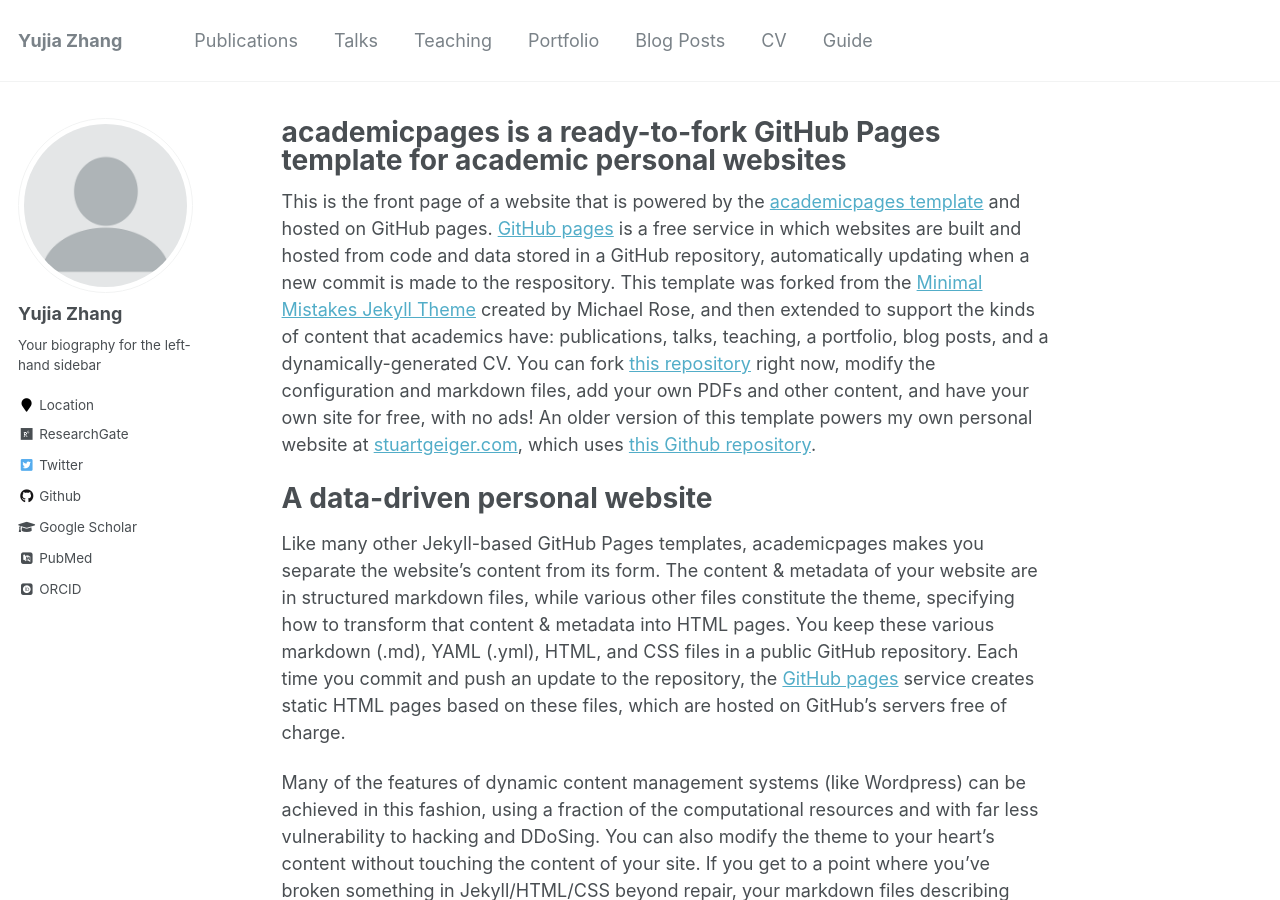
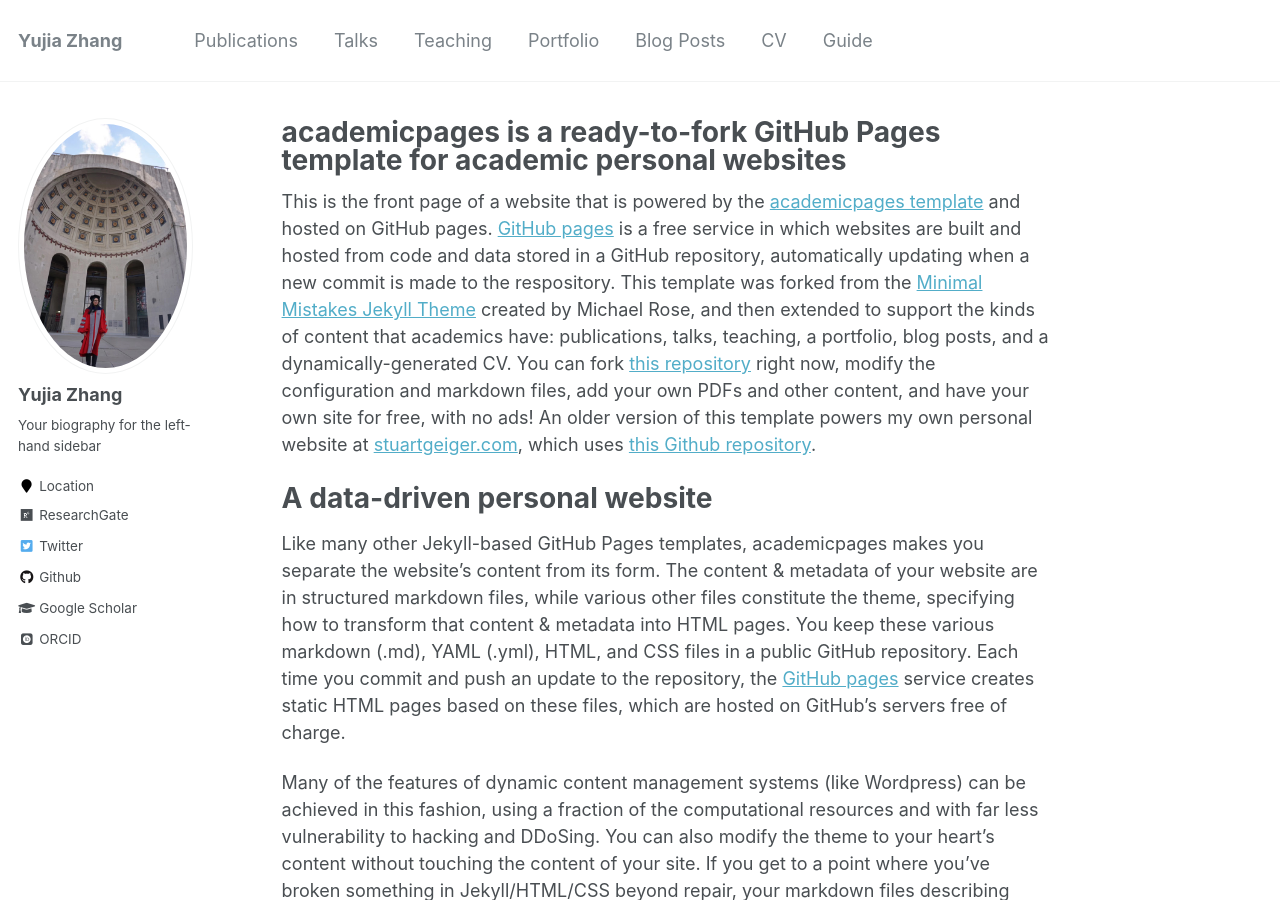
Before and after one commit to yujiazhang777/yujiazhang.github.io, a Jekyll site: the page built from _pages/about.md, in a window 1280 px wide and 900 px high. Built offline with Jekyll 4.4.1, drawn with Linux system fonts in a browser that asks for light colours; some web fonts are replaced.

```diff
--- a/_config.yml
+++ b/_config.yml
@@ -81,12 +81,12 @@ analytics:
 # Site Author
 author:
   name             : "Yujia Zhang"
-  avatar           : "profile.png"
+  avatar           : "profile.jpg"
   bio              : "Your biography for the left-hand sidebar"
   location         : "Location"
   employer         :
-  pubmed           : "https://www.ncbi.nlm.nih.gov/pubmed/?term=john+snow"
-  googlescholar    : "http://yourfullgooglescholarurl.com"
+  facebook           : "https://www.ncbi.nlm.nih.gov/pubmed/?term=john+snow"
+  googlescholar    : "https://scholar.google.com/citations?hl=en&user=ww8ZXGEAAAAJ"
   email            :
   researchgate     :  https://www.researchgate.net/profile/Yujia-Zhang-29  # example: "https://www.researchgate.net/profile/yourprofile"
   uri              :
@@ -96,7 +96,7 @@ author:
   flickr           :
   facebook         :
   foursquare       :
-  github           : "academicpages"
+  github           : "https://github.com/yujiazhang777"
   google_plus      :
   keybase          :
   instagram        :
```
Also changed, not shown: images/profile.jpg (added).
